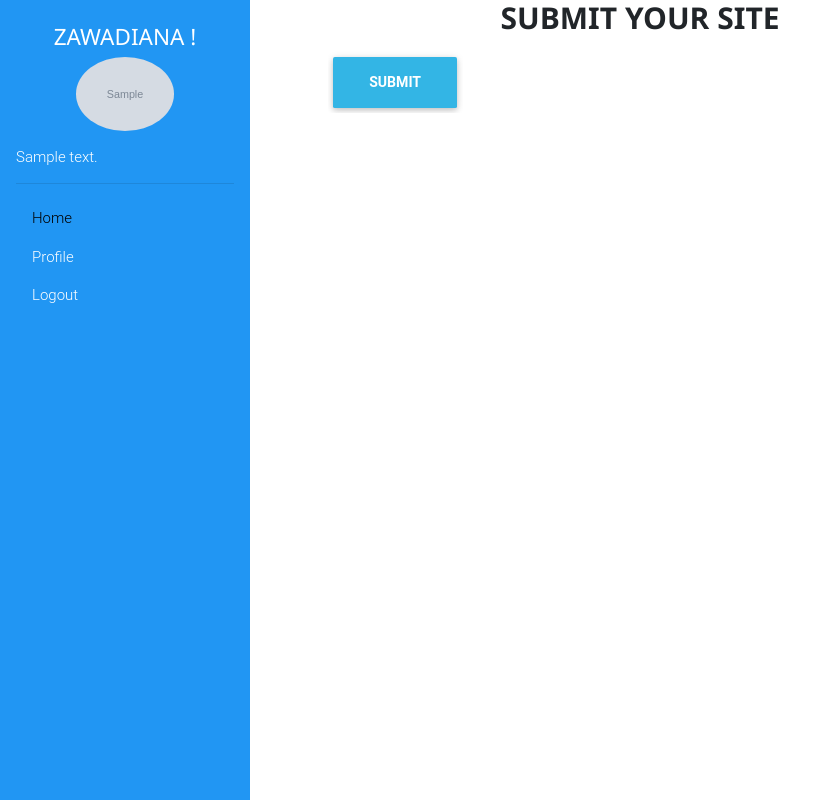
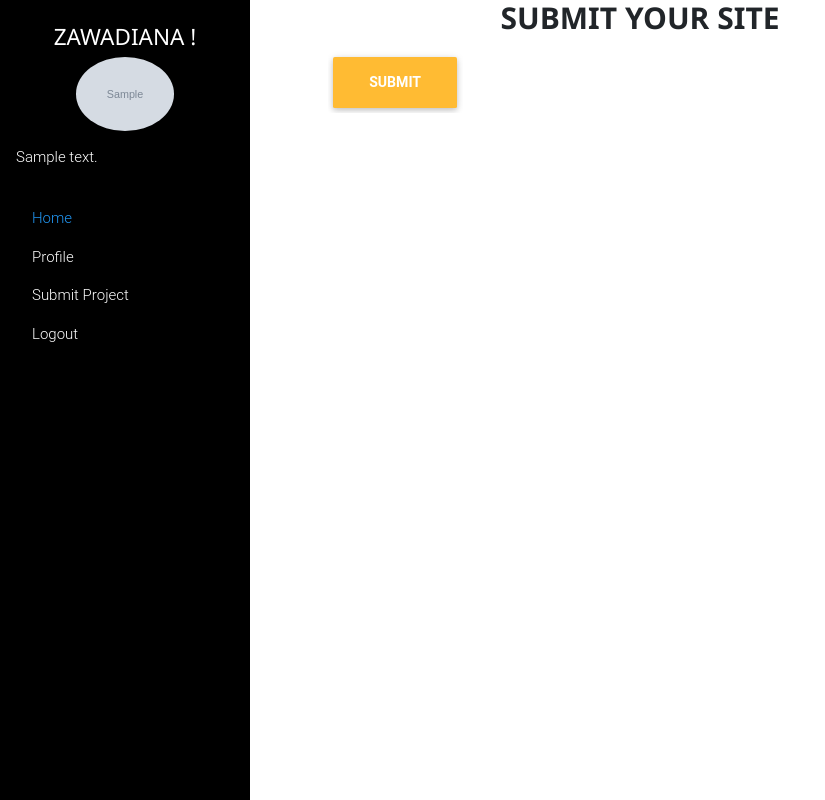
Before and after one commit to Gesare/Zawadiana, a Django app: template awwardapp/templates/new-project.html in a window 1280 px wide. Shown: the whole page, without its empty margins (0-825 px from the left). Run offline with Django 3.2, Linux system fonts and the light colour scheme; the template is opened without the code that fills it: most values are stand-ins (such as "Sample title", 1, 10 or a date in 2020); grey boxes marked "Sample" are stand-in pictures; some libraries are stand-ins or nearby versions.

Commit message:
Color coodination

```diff
--- a/awwardapp/templates/index.html
+++ b/awwardapp/templates/index.html
@@ -14,6 +14,7 @@
               <!-- Divider -->
               <hr class="hr-light">
               <p class="font-weight-bold white-text">We give you a platform to submit your sites and get RATINGS. </p>
+               <a class="btn btn-warning btn-md" href="{%url 'new-project'%}">SUBMIT YOUR SITE </a>
           </div>
         </div>
       </div>
--- a/awwardapp/templates/new-project.html
+++ b/awwardapp/templates/new-project.html
@@ -21,7 +21,7 @@
 </head>
 
 <!-- Sidebar/menu -->
-<nav class="w3-sidebar w3-collapse w3-blue w3-animate-left " style="z-index:3;width:250px; " id="mySidebar"><br>
+<nav class="w3-sidebar w3-collapse w3-black w3-animate-left " style="z-index:3;width:250px; " id="mySidebar"><br>
   <div class="w3-container">
     <a href="#" onclick="w3_close()" class="w3-hide-large w3-right w3-jumbo w3-padding w3-hover-grey" title="close menu">
       <i class="fa fa-remove"></i>
@@ -45,8 +45,9 @@
 
   </div>
   <div class="w3-bar-block">
-    <a href="/" onclick="w3_close()" class="w3-bar-item w3-button w3-padding w3-text-black"><i class="fa fa-home fa-fw w3-margin-right"></i>Home</a>
+    <a href="/" onclick="w3_close()" class="w3-bar-item w3-button w3-padding w3-text-blue"><i class="fa fa-home fa-fw w3-margin-right"></i>Home</a>
     <a href="{%url 'profile'%}" onclick="w3_close()" class="w3-bar-item w3-button w3-padding"><i class="fa fa-user fa-fw w3-margin-right"></i>Profile</a>
+    <a href="{%url 'new-project'%}" onclick="w3_close()" class="w3-bar-item w3-button w3-padding"><i class="fa fa-user fa-fw w3-margin-right"></i>Submit Project</a>
     <a href="/logout" onclick="w3_close()" class="w3-bar-item w3-button w3-padding"><i class="fa fa-sign-out fa-fw w3-margin-right"></i>Logout</a>
   </div>
 
@@ -62,7 +63,7 @@
         {%csrf_token%}
 
         {% bootstrap_form form%}
-        <input type="submit" class="btn btn-info btn-lg font-weight-bold" value="SUBMIT">
+        <input type="submit" class="btn btn-warning btn-lg font-weight-bold" value="SUBMIT">
       </form>
     </div>
     <!-- Empty div -->
```
Also changed, not shown: awwardapp/templates/navbar.html (+14 -18 lines), awwardapp/templates/registration/profile.html (+4 -3 lines).
